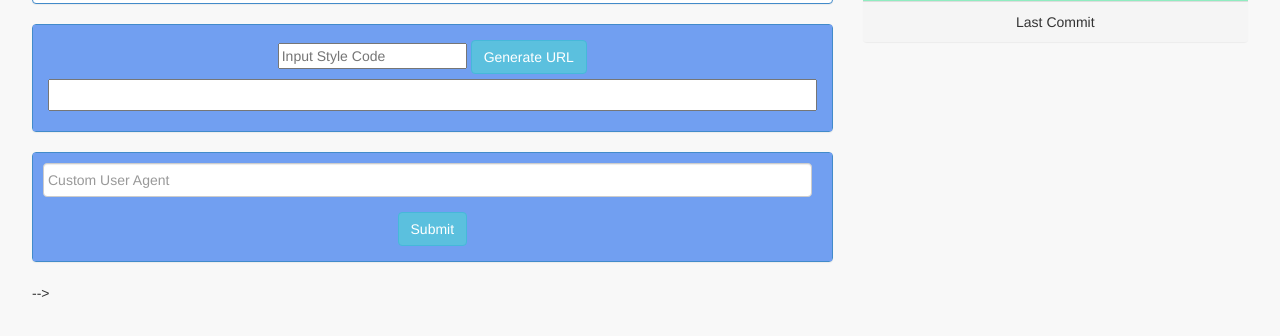
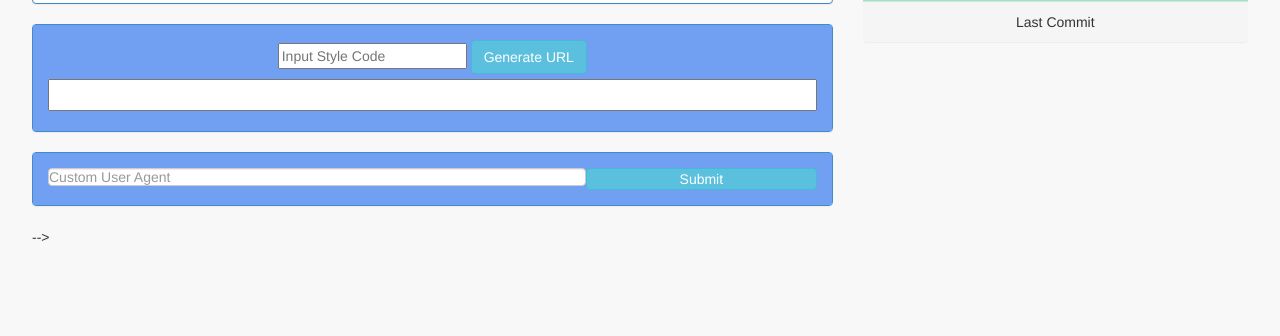
Before and after one commit to theriley106/SneakerBotTutorials, a Flask app: page / in a window 1280 px wide. Shown: the part 409-745 px from the top of the page. Run offline with Flask 2, Linux system fonts and the light colour scheme; data that the repository does not hold is empty; some libraries are stand-ins or nearby versions.

Commit message:
Aligned user agent button

```diff
--- a/app.py
+++ b/app.py
@@ -13,6 +13,7 @@ from time import gmtime, strftime
 app = Flask(__name__)
 
 bot = main.bot({})
+#This initiates twice -- why??
 
 def configure_proxy_settings(ip, port, username=None, password=None):
 	"""
--- a/templates/index.html
+++ b/templates/index.html
@@ -13,6 +13,28 @@
     <!-- Page-Level CSS -->
     <link href="{{ url_for('static',filename='plugins/morris/morris-0.4.3.min.css') }}" rel="stylesheet" />
    </head>
+   <style>
+   .input-1, .input-2{
+        display: inline-block;
+        height: 100%;
+        margin: 0;
+        padding: 0;
+        float: left;
+        -webkit-box-sizing: border-box; /* Safari/Chrome, other WebKit */
+        -moz-box-sizing: border-box;    /* Firefox, other Gecko */
+        box-sizing: border-box;         /* Opera/IE 8+ */
+    }
+    .input-1{
+        width: 70%; /* input-1 + input-2 = 100% */
+    }
+    .input-2{
+        width: 30%; /* input-1 + input-2 = 100% */
+    }
+    .input-box{
+        height: 32px; /* Own value - full height */
+        width: 200px; /* Own value - full width */
+    }
+</style>
 <body>
 <div style='width: 95%;margin:0 auto;'>
     <!--  wrapper -->
--- a/templates/updateHeaders.html
+++ b/templates/updateHeaders.html
@@ -1,10 +1,7 @@
 <div class="panel panel-primary text-center rounded">
 <div class="panel-body blue">
 <form id="form" name="form" action = "{{url_for('headerChange') }}" method="post">
-
-          <input type="text" placeholder="Custom User Agent" name="Header" class="form-control" id="Input_Header" style="width:100%;padding:4px;margin:-5px">
-<br>
-        <input type="Submit" class="btn btn-info"/>
+          <input type="text" placeholder="Custom User Agent" name="Header" class="form-control input-1" id="Input_Header"><input type="Submit" class="btn btn-info input-2"/>
 </form>
 </div>
 </div>
```
